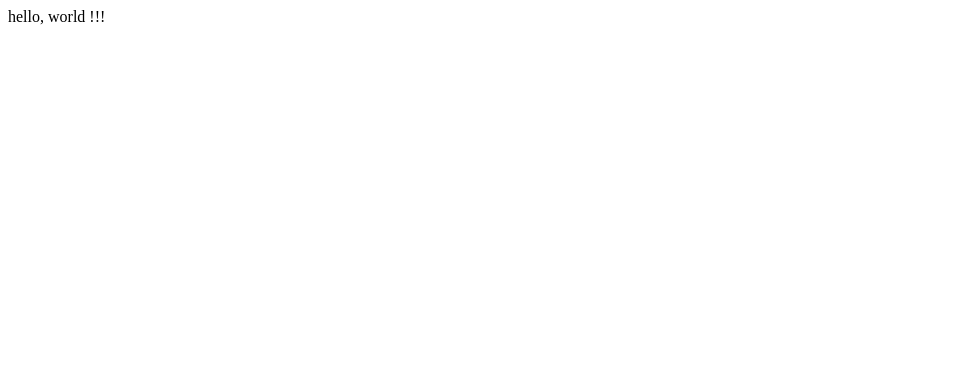
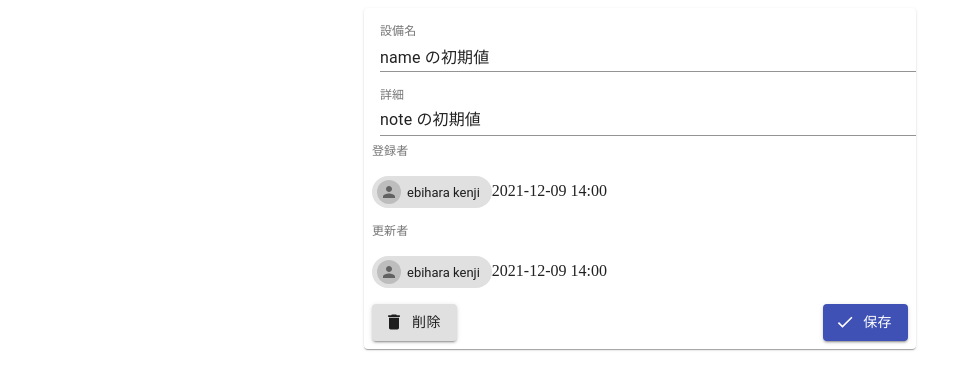
Before and after one commit to yuuki-katsuta/reservation_app, a React app: page / in a window 1280 px wide. Shown: the top 390 px of the page, without its empty margins (0-972 px from the left). Built offline with nearby package versions, Linux system fonts and the light colour scheme.

Commit message:
設備フォーム画面作成

```diff
--- a/package.json
+++ b/package.json
@@ -4,8 +4,12 @@
   "main": "index.js",
   "license": "MIT",
   "dependencies": {
+    "@material-ui/core": "^4.12.3",
+    "@material-ui/icons": "^4.11.2",
+    "dayjs": "^1.10.7",
     "react": "^17.0.2",
     "react-dom": "^17.0.2",
+    "react-hook-form": "6",
     "react-router-dom": "^6.0.2",
     "styled-components": "^5.3.3"
   },
--- /dev/null
+++ b/src/components/Facility.tsx
@@ -0,0 +1,111 @@
+import React, { ChangeEvent, useCallback, useState } from "react";
+import Container from "@material-ui/core/Container";
+import Paper from "@material-ui/core/Paper";
+import TextField from "@material-ui/core/TextField";
+import { makeStyles } from "@material-ui/core/styles";
+import InputLabel from "@material-ui/core/InputLabel";
+import Chip from "@material-ui/core/Chip";
+import Avatar from "@material-ui/core/Avatar";
+import dayjs from "dayjs";
+import Grid from "@material-ui/core/Grid";
+import Button from "@material-ui/core/Button";
+import DoneIcon from "@material-ui/icons/Done";
+import DeleteIcon from "@material-ui/icons/Delete";
+import { IFacility } from "../models/IFacility";
+import { useForm, Controller } from "react-hook-form";
+
+const useStyle = makeStyles((theme) => ({
+  root: {
+    "& .MuiTextField-root": {
+      margin: theme.spacing(1),
+    },
+  },
+  paper: {
+    padding: theme.spacing(1),
+  },
+  rightActions: {
+    textAlign: "right",
+  },
+  leftActions: {
+    textAlign: "left",
+  },
+}));
+const initFacility: IFacility = {
+  id: "",
+  name: "name の初期値",
+  note: "note の初期値",
+  system: {
+    createDate: new Date(),
+    createUser: {
+      displayName: "ebihara kenji",
+      email: "",
+      face: "",
+    },
+    lastUpdateUser: {
+      displayName: "ebihara kenji",
+      email: "",
+      face: "",
+    },
+    lastUpdate: new Date(),
+  },
+};
+export const Facility: React.FC = () => {
+  const style = useStyle();
+  const { system } = initFacility;
+  const { register, errors, control } = useForm({
+    defaultValues: initFacility,
+    mode: "onBlur",
+  });
+
+  return (
+    <Container maxWidth="sm" className={style.root}>
+      <Paper className={style.paper}>
+        <Controller
+          control={control}
+          name="name"
+          rules={{ required: true }}
+          as={
+            <TextField
+              label="設備名"
+              fullWidth
+              error={!!errors.name}
+              helperText={errors.name ? "必須です" : ""}
+            />
+          }
+        />
+        <Controller
+          control={control}
+          name="note"
+          rules={{ required: true }}
+          as={<TextField label="詳細" fullWidth multiline />}
+        />
+        <InputLabel shrink>登録者</InputLabel>
+        <p>
+          <Chip label={system.createUser.displayName} avatar={<Avatar />} />
+          {dayjs(system.createDate).format("YYYY-MM-DD HH:mm")}
+        </p>
+        <InputLabel shrink>更新者</InputLabel>
+        <p>
+          <Chip label={system.lastUpdateUser.displayName} avatar={<Avatar />} />
+          {dayjs(system.lastUpdate).format("YYYY-MM-DD HH:mm")}
+        </p>
+        <Grid container>
+          <Grid item xs={6} className={style.leftActions}>
+            <Button variant="contained" startIcon={<DeleteIcon />}>
+              削除
+            </Button>
+          </Grid>
+          <Grid item xs={6} className={style.rightActions}>
+            <Button
+              variant="contained"
+              color="primary"
+              startIcon={<DoneIcon />}
+            >
+              保存
+            </Button>
+          </Grid>
+        </Grid>
+      </Paper>
+    </Container>
+  );
+};
--- a/src/index.tsx
+++ b/src/index.tsx
@@ -1,7 +1,5 @@
 import React from "react";
 import ReactDom from "react-dom";
+import { Facility } from "./components/Facility";
 
-ReactDom.render(
-  <div>hello, world !!!</div>,
-  document.getElementById("container"),
-);
+ReactDom.render(<Facility />, document.getElementById("container"));
```
Also changed, not shown: 1 other file (tests, documents, lock files or other folders).
